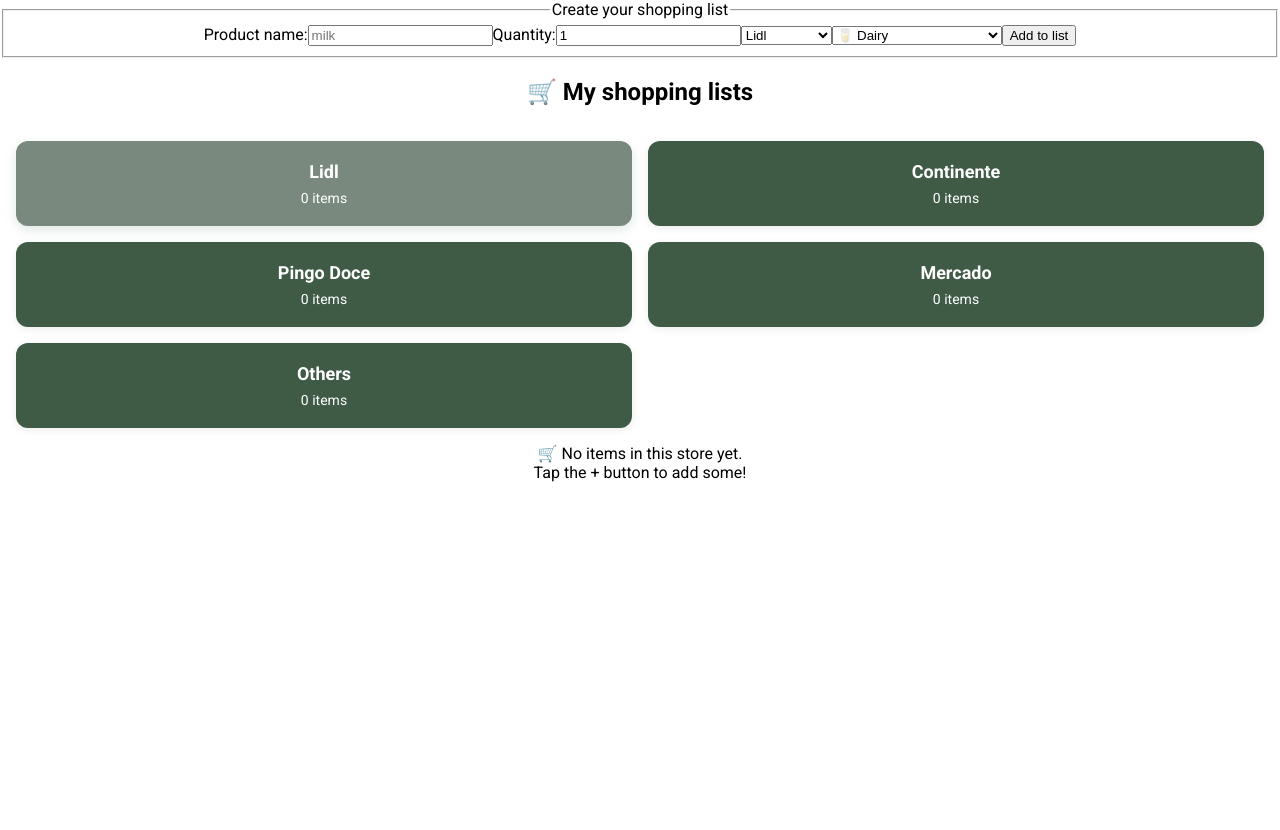
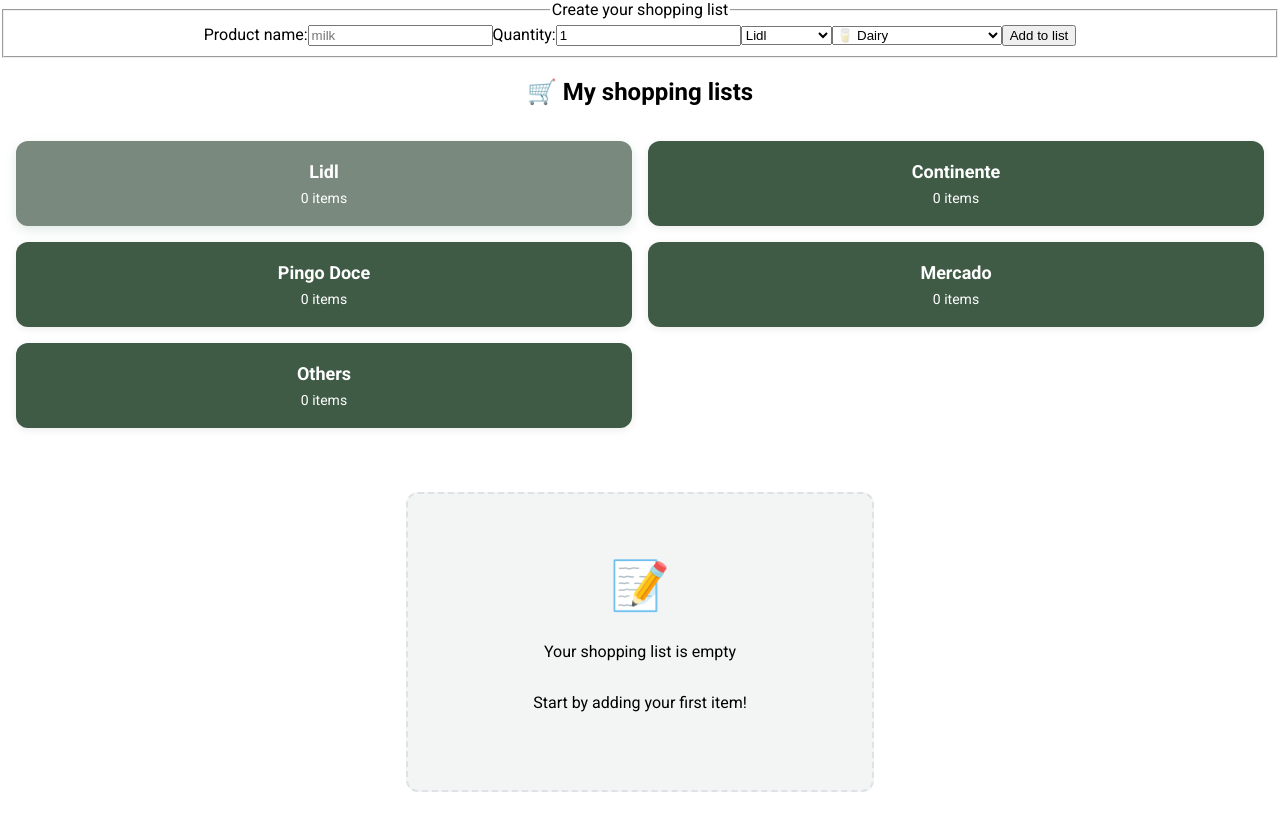
Before and after one commit to paulaFenner/git-github.com-paulaFenner-groceries-list, a React (Vite) app: page / in a window 1280 px wide. Shown: the top 830 px of the page. Before the commit the page ends 800 px from the top, so only its background shows below. Built offline with nearby package versions, Linux system fonts and the light colour scheme.

Commit message:
improved styling on empty list notification

```diff
--- a/src/components/ShoppingList.jsx
+++ b/src/components/ShoppingList.jsx
@@ -11,9 +11,12 @@
   }
   if (filteredItems.length === 0) {
     return (
-      <div className='empty-state'>
-        🛒 No items in this store yet. <br />
-        Tap the + button to add some!
+      <div className='empty-list'>
+        <span className='empty-list-icon'>📝</span>
+        <p className='empty-list-title'>Your shopping list is empty</p>
+        <p className='empty-list-description'>
+          Start by adding your first item!
+        </p>
       </div>
     );
   }
--- a/src/styles/shoppingList.css
+++ b/src/styles/shoppingList.css
@@ -53,7 +53,6 @@
   flex-shrink: 0;
 }
 
-/* 8. Delete button - hidden by default */
 .shopping-list-item .delete-button {
   background: none;
   border: none;
@@ -68,17 +67,14 @@
   flex-shrink: 0;
 }
 
-/* 9. Delete button - appears on hover */
 .shopping-list-item:hover .delete-button {
   opacity: 1;
 }
 
-/* 10. Delete button - red on hover */
 .shopping-list-item .delete-button:hover {
   color: #e63946;
 }
 
-/* 11. Bought state */
 .shopping-list-item.bought .item-name {
   text-decoration: line-through;
 }
@@ -90,3 +86,56 @@
 .shopping-list-item.bought .item-emoji {
   opacity: 0.5;
 }
+
+/* ========================================
+   EMPTY LIST STYLES
+   ======================================== */
+
+.empty-list {
+  display: flex;
+  flex-direction: column;
+  align-items: center;
+  justify-content: center;
+  padding: 3rem 2rem;
+  background: var(--grey-color);
+  border-radius: 0.75rem;
+  text-align: center;
+  min-height: 200px;
+  border: 2px dashed #dee2e6;
+  max-width: 400px;
+  margin: 3rem auto;
+  width: 100%;
+  transition: border-color 0.3s ease;
+}
+
+.empty-list:hover {
+  border-color: var(--main-color);
+}
+.empty-list-icon {
+  font-size: 3rem;
+  margin-bottom: 0.75rem;
+}
+
+.empty-list-button {
+  margin-top: 1.25rem;
+  padding: 0.6rem 1.5rem;
+  background: #2d6a4f;
+  color: white;
+  border: none;
+  border-radius: 0.5rem;
+  font-size: 0.9rem;
+  font-weight: 500;
+  cursor: pointer;
+  transition:
+    background 0.2s ease,
+    transform 0.2s ease;
+}
+
+.empty-list-button:hover {
+  background: #1b4332;
+  transform: translateY(-1px);
+}
+
+.empty-list-button:active {
+  transform: translateY(0);
+}
```
